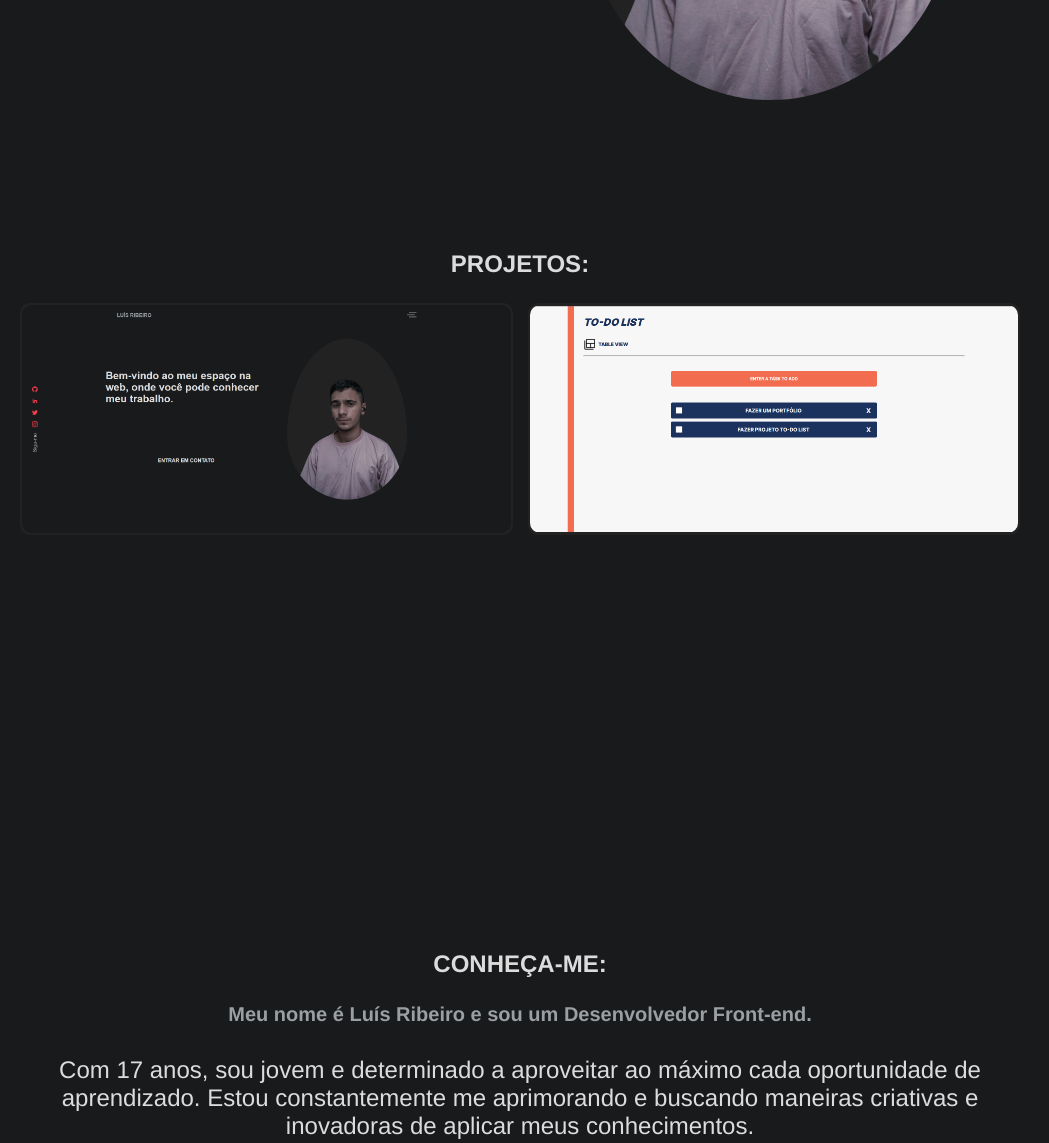
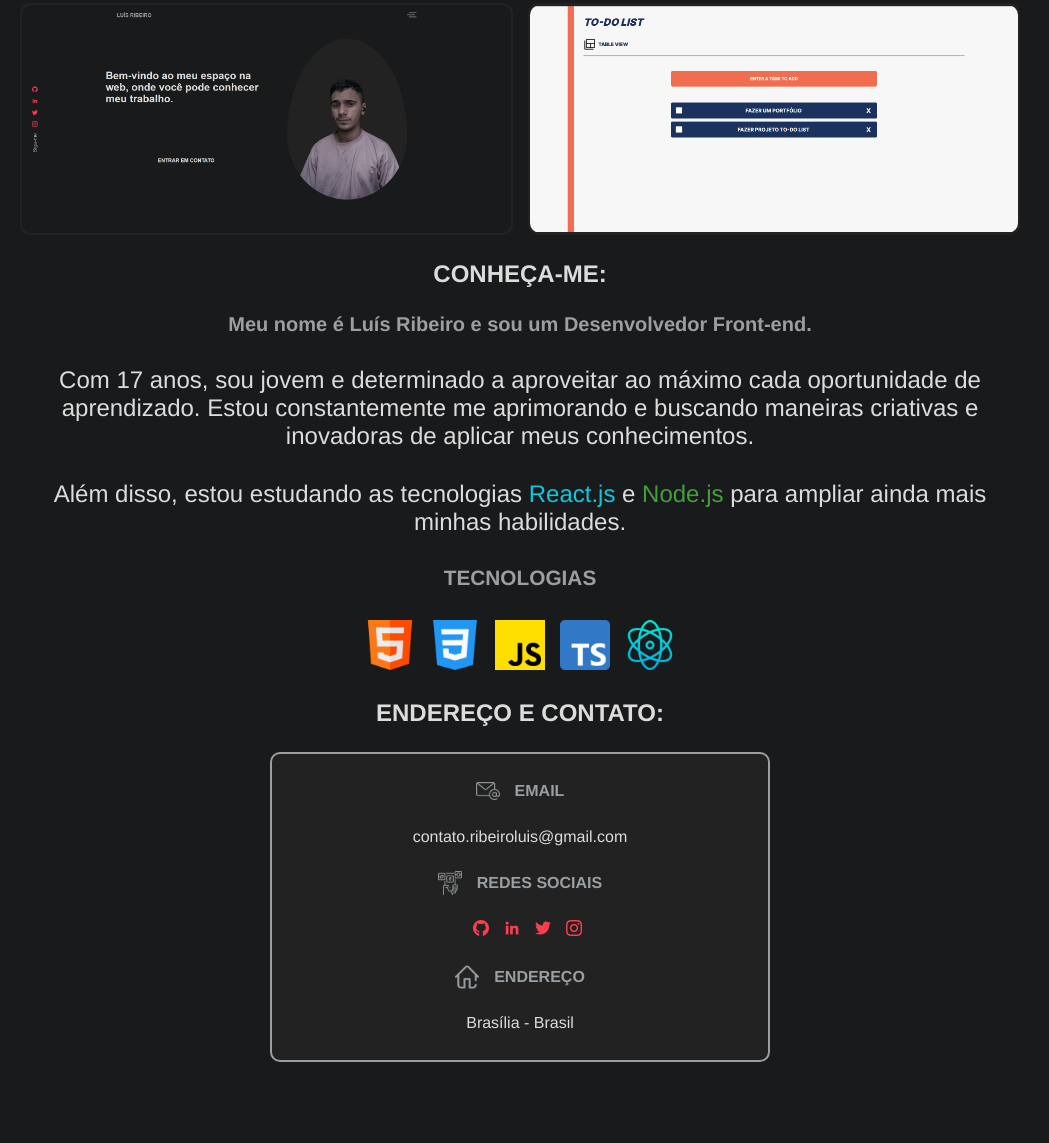
Before and after one commit to luissyntax/portfolio, a plain HTML site: page index.html in a window 1280 px wide. Shown: the part 550-1693 px from the top of the page, without its empty margins (120-1169 px from the left). After the commit the page ends 1637 px from the top, so only its background shows below. Drawn offline with Linux system fonts and the light colour scheme.

Commit message:
responsiveness bug fixed

```diff
--- a/assets/css/style.css
+++ b/assets/css/style.css
@@ -127,7 +127,6 @@ header .navfixed .conteiner .header-menu .menu:hover span:nth-of-type(2){
 .Wellcome{
     display: flex;
     flex-direction: row;
-    height: 100vh;
 }
 .Wellcome .left-area{
     width: 50%;
@@ -190,7 +189,6 @@ header .navfixed .conteiner .header-menu .menu:hover span:nth-of-type(2){
     width: 100%;
 }
 .projects{
-    height: calc(100vh - 100px);
     display: flex;
     flex-direction: column;
     align-items: center;
@@ -259,8 +257,8 @@ header .navfixed .conteiner .header-menu .menu:hover span:nth-of-type(2){
 /* About area */
 
 .About{
-    min-height: calc(100vh - 170px);
     color: #DCDCDC;
+    margin-top: 25px;
 }
 .About h1{
     text-transform: uppercase;
@@ -292,7 +290,7 @@ header .navfixed .conteiner .header-menu .menu:hover span:nth-of-type(2){
     color: #459f38;
 }
 .contact{
-    height: calc(100vh - 325px);
+    margin: 25px 0px;
     display: flex;
     flex-direction: column;
     align-items: center;
@@ -422,7 +420,4 @@ header .navfixed .conteiner .header-menu .menu:hover span:nth-of-type(2){
     .Wellcome .right-area .balon{
         height: 400px;
     }
-    .projects{
-        height: 55vh;
-    }
 }
```
